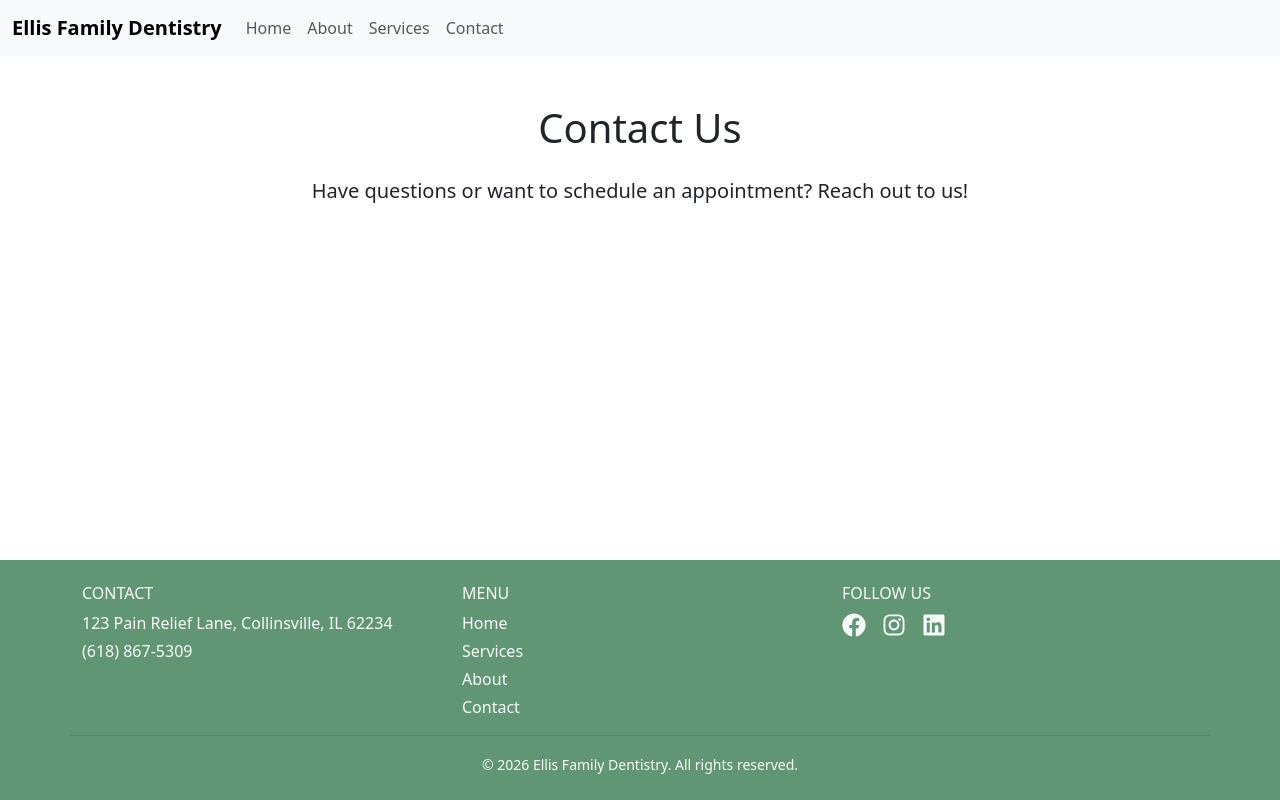
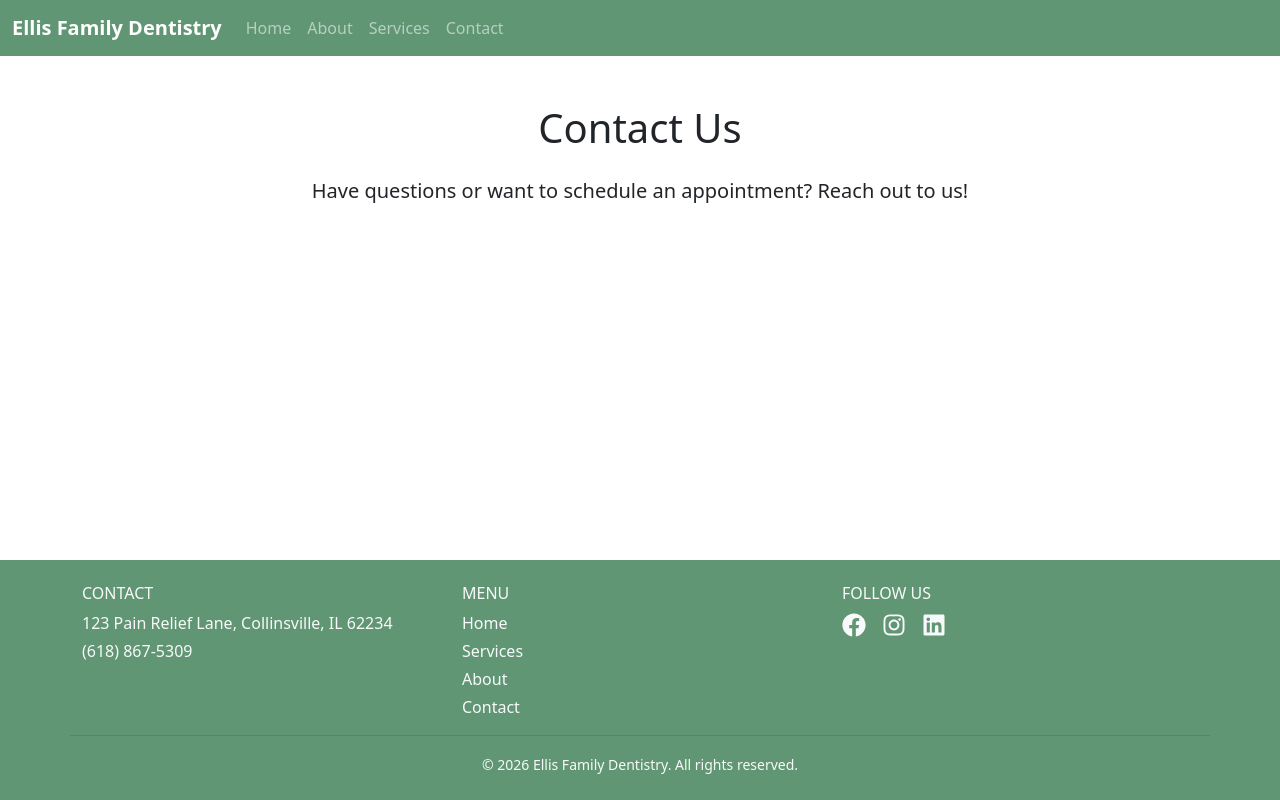
Before and after one commit to hearyoume/dental-office, a React (Vite) app: page /contact in a window 1280 px wide. Built offline with nearby package versions, Linux system fonts and the light colour scheme.

Commit message:
Update Navbar component background color and variant for improved styling

```diff
--- a/src/components/navbar.jsx
+++ b/src/components/navbar.jsx
@@ -5,7 +5,7 @@ import { Link, NavLink } from "react-router-dom";
 
 export default function NavbarComponent() {
   return (
-    <Navbar expand="lg" bg="light" data-bs-theme="light">
+    <Navbar expand="lg" bg="warm" variant="dark">
       <Container fluid>
         <Navbar.Brand as={Link} to="/" className="fw-semibold">
           Ellis Family Dentistry
```
